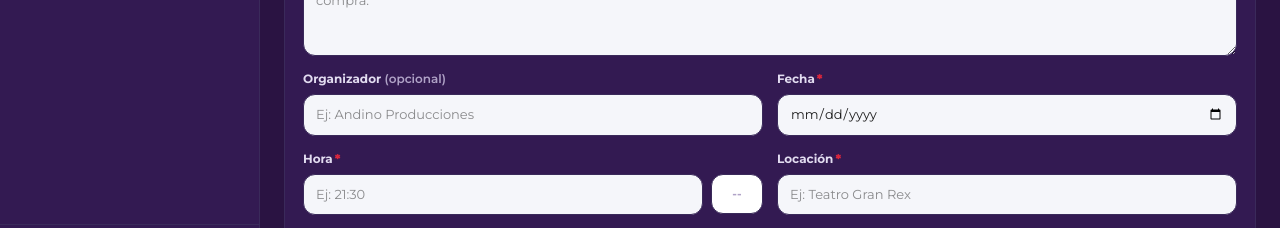
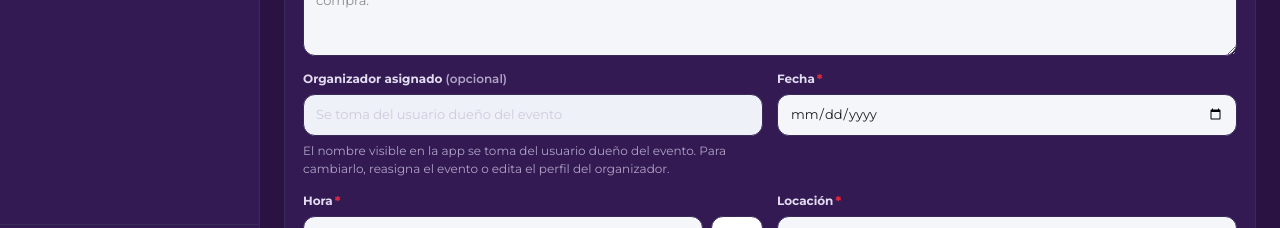
Before and after one commit to andino-ticketera/andino-frontend, a Next.js app: page /admin/eventos/nuevo in a window 1280 px wide. Shown: the part 456-684 px from the top of the page. Built offline with nearby package versions, Linux system fonts and the light colour scheme; no server answers.

Commit message:
ajustes admin event

```diff
--- a/components/admin/AdminEventForm.tsx
+++ b/components/admin/AdminEventForm.tsx
@@ -230,7 +230,7 @@ export default function AdminEventForm({
   const [direccion, setDireccion] = useState(defaults.direccion);
   const [provincia, setProvincia] = useState(defaultProvincia);
   const [localidad, setLocalidad] = useState(defaultLocalidad);
-  const [organizador, setOrganizador] = useState(defaults.organizador);
+  const organizador = defaults.organizador;
   const [image, setImage] = useState(defaults.image);
   const [flyer, setFlyer] = useState(defaults.flyer);
   const [price, setPrice] = useState(String(defaults.price));
@@ -286,6 +286,9 @@ export default function AdminEventForm({
     !categoryOptions.some((item) => item.toLowerCase() === category.toLowerCase())
       ? categoryOptions[0]
       : category;
+  const organizerDisplayName = selectedOrganizer?.nombreCompleto?.trim()
+    ? selectedOrganizer.nombreCompleto.trim()
+    : organizador.trim();
 
   const initialComparable = useMemo(
     () => ({
@@ -298,7 +301,6 @@ export default function AdminEventForm({
       direccion: defaults.direccion.trim(),
       provincia: defaultProvincia,
       localidad: defaultLocalidad,
-      organizador: defaults.organizador.trim(),
       image: defaults.image.trim(),
       flyer: defaults.flyer.trim(),
       price: Number(defaults.price) || 0,
@@ -325,7 +327,6 @@ export default function AdminEventForm({
       direccion: direccion.trim(),
       provincia,
       localidad,
-      organizador: organizador.trim(),
       image: image.trim(),
       flyer: flyer.trim(),
       price: Number(price) || 0,
@@ -342,7 +343,6 @@ export default function AdminEventForm({
       direccion,
       provincia,
       localidad,
-      organizador,
       image,
       flyer,
       price,
@@ -433,7 +433,7 @@ export default function AdminEventForm({
       direccion: direccion.trim(),
       provincia,
       localidad,
-      organizador: organizador.trim(),
+      organizador: organizerDisplayName,
       image: image.trim(),
       flyer: flyer.trim(),
       price: Number(price) || 0,
@@ -637,14 +637,31 @@ export default function AdminEventForm({
 
           <div style={fieldBox}>
             <label style={labelStyle}>
-              {renderFieldLabel("Organizador", { optional: true })}
+              {renderFieldLabel("Organizador asignado", { optional: true })}
             </label>
             <input
-              value={organizador}
-              onChange={(e) => setOrganizador(e.target.value)}
-              style={inputStyle}
-              placeholder="Ej: Andino Producciones"
+              value={organizerDisplayName}
+              readOnly
+              style={{
+                ...inputStyle,
+                color: organizerDisplayName
+                  ? "#1f1f1f"
+                  : "var(--text-disabled)",
+                background: "#eef1f7",
+                cursor: "not-allowed",
+              }}
+              placeholder="Se toma del usuario dueño del evento"
             />
+            <span
+              style={{
+                fontSize: "var(--font-xs)",
+                color: "var(--text-disabled)",
+              }}
+            >
+              El nombre visible en la app se toma del usuario dueño del evento.
+              Para cambiarlo, reasigna el evento o edita el perfil del
+              organizador.
+            </span>
           </div>
 
           <div style={fieldBox}>
```
